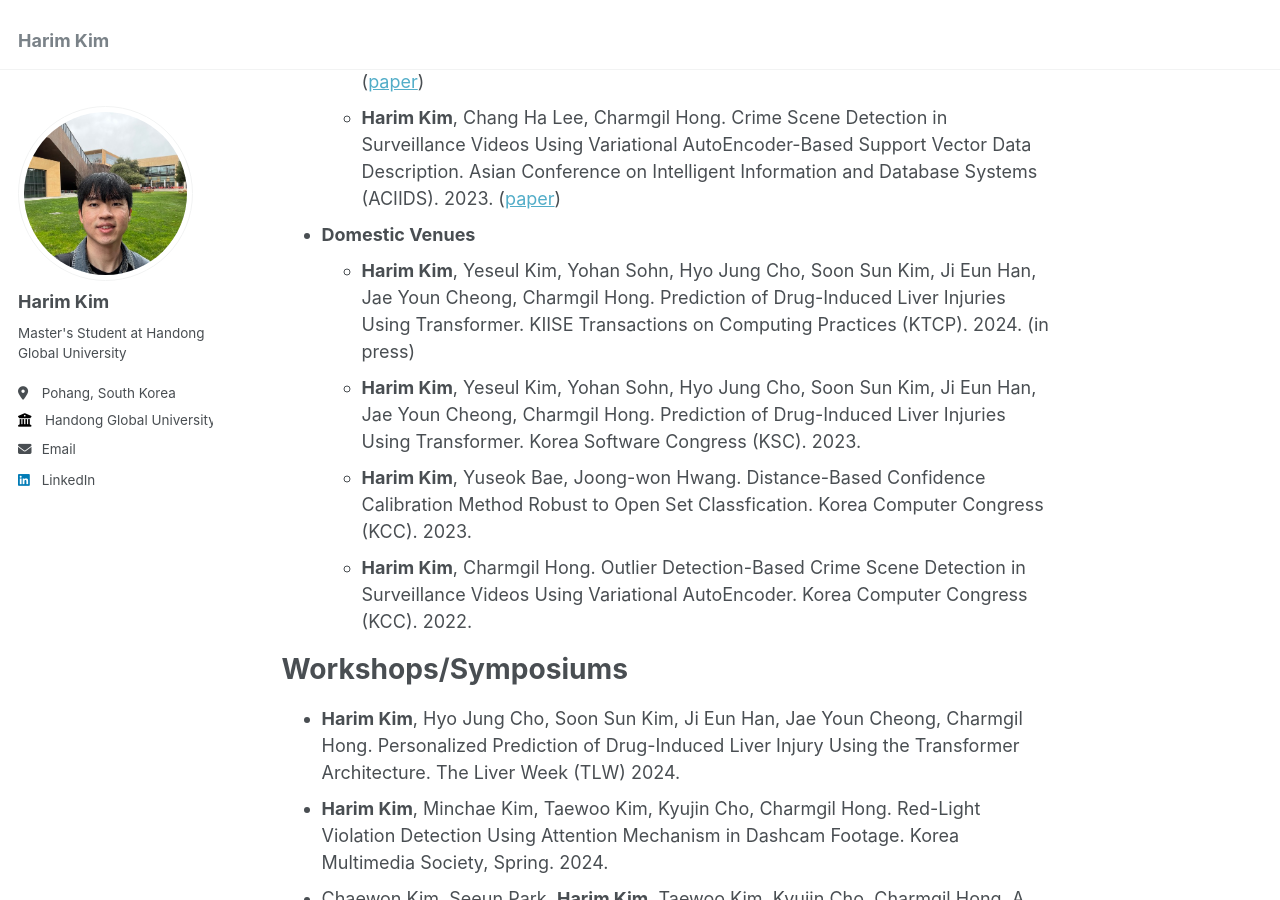
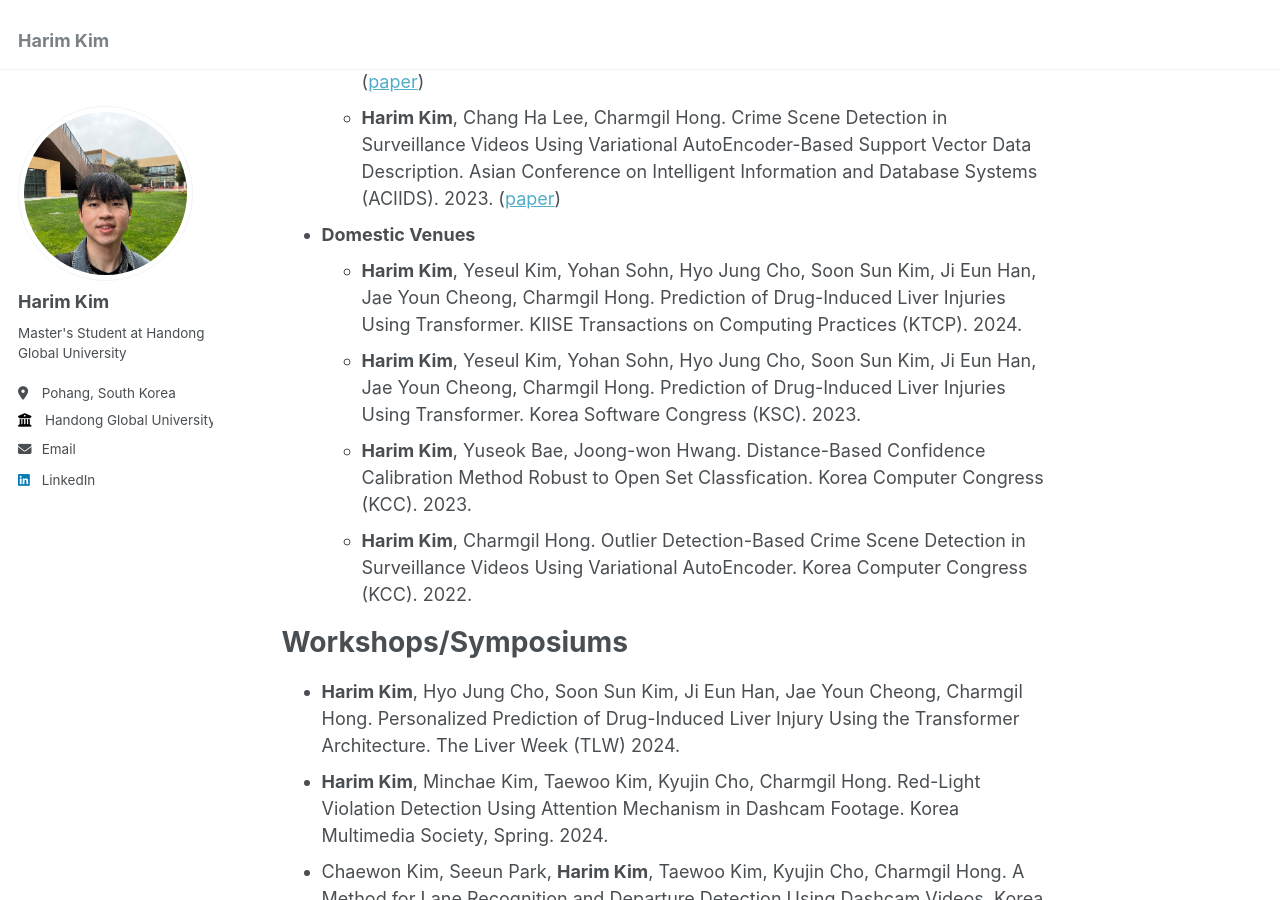
Before and after one commit to hrkim153/hrkim153.github.io, a Jekyll site: the page built from _pages/about.md, in a window 1280 px wide and 900 px high, scrolled down 1961 px. Built offline with Jekyll 4.4.1, drawn with Linux system fonts in a browser that asks for light colours.

Commit message:
Update about.md

```diff
--- a/_pages/about.md
+++ b/_pages/about.md
@@ -54,7 +54,7 @@ Refereed Publications
   - **Harim Kim**, Chang Ha Lee, Charmgil Hong. VATMAN: Video Anomaly Transformer for Monitoring Accidents and Nefariousness. IEEE International Conference on Advanced Video and Signal-Based Surveillance (AVSS). 2024. ([paper](https://ieeexplore.ieee.org/document/10672570))
   - **Harim Kim**, Chang Ha Lee, Charmgil Hong. Crime Scene Detection in Surveillance Videos Using Variational AutoEncoder-Based Support Vector Data Description. Asian Conference on Intelligent Information and Database Systems (ACIIDS). 2023. ([paper](https://link.springer.com/chapter/10.1007/978-3-031-42430-4_37))
 - **Domestic Venues**
-  - **Harim Kim**, Yeseul Kim, Yohan Sohn, Hyo Jung Cho, Soon Sun Kim, Ji Eun Han, Jae Youn Cheong, Charmgil Hong. Prediction of Drug-Induced Liver Injuries Using Transformer. KIISE Transactions on Computing Practices (KTCP). 2024. (in press)
+  - **Harim Kim**, Yeseul Kim, Yohan Sohn, Hyo Jung Cho, Soon Sun Kim, Ji Eun Han, Jae Youn Cheong, Charmgil Hong. Prediction of Drug-Induced Liver Injuries Using Transformer. KIISE Transactions on Computing Practices (KTCP). 2024.
   - **Harim Kim**, Yeseul Kim, Yohan Sohn, Hyo Jung Cho, Soon Sun Kim, Ji Eun Han, Jae Youn Cheong, Charmgil Hong. Prediction of Drug-Induced Liver Injuries Using Transformer. Korea Software Congress (KSC). 2023.
   - **Harim Kim**, Yuseok Bae, Joong-won Hwang. Distance-Based Confidence Calibration Method Robust to Open Set Classfication. Korea Computer Congress (KCC). 2023.
   - **Harim Kim**, Charmgil Hong. Outlier Detection-Based Crime Scene Detection in Surveillance Videos Using Variational AutoEncoder. Korea Computer Congress (KCC). 2022.
```
